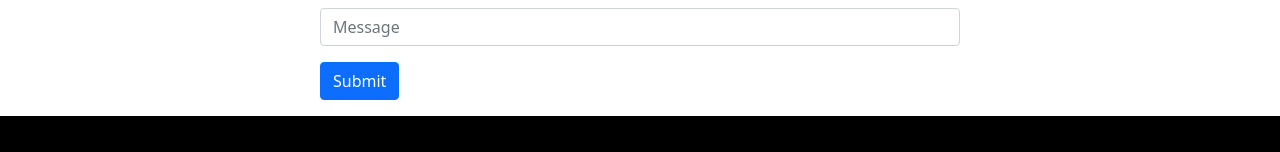
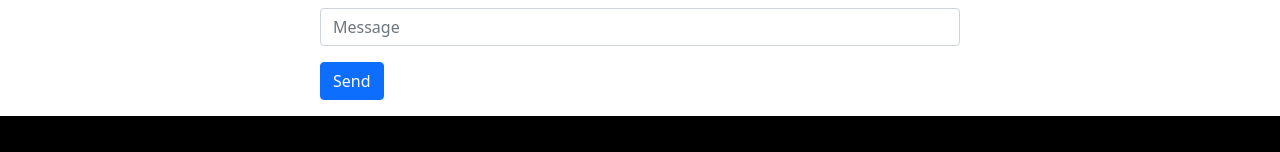
Before and after one commit to Ephantus-Wambui/react-ecommerce, a React (Create React App) app: page /contactUs in a window 1280 px wide. Shown: the part 324-476 px from the top of the page. Built offline with nearby package versions, Linux system fonts and the light colour scheme.

Commit message:
prevent page reload after sending

```diff
--- a/src/Contactus.js
+++ b/src/Contactus.js
@@ -2,10 +2,15 @@ import React from "react";
 import { Form, Button } from "react-bootstrap";
 
 function Contactus() {
+
+    const handleSubmit = (event) => {
+        event.preventDefault()
+    }
+
   return (
     <div className="contact">
 
-      <Form>
+      <Form onSubmit={handleSubmit}>
         <Form.Group className="mb-3" controlId="formBasicText">
           <Form.Label>Fullname</Form.Label>
           <Form.Control type="text" placeholder="Fullname" />
@@ -24,7 +29,7 @@ function Contactus() {
           <Form.Control type="text-area" placeholder="Message" />
         </Form.Group>
         <Button variant="primary" className="mb-3" type="submit">
-          Submit
+          Send
         </Button>
       </Form>
 
```
